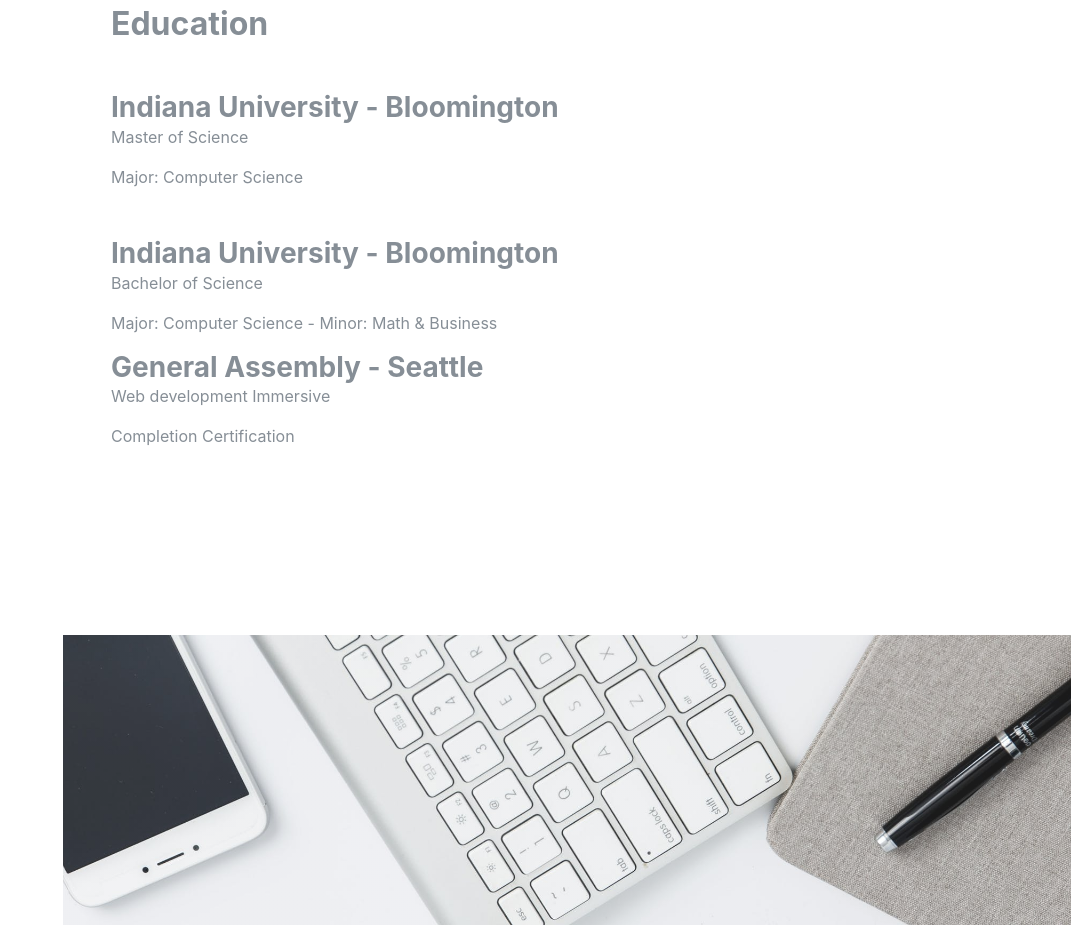
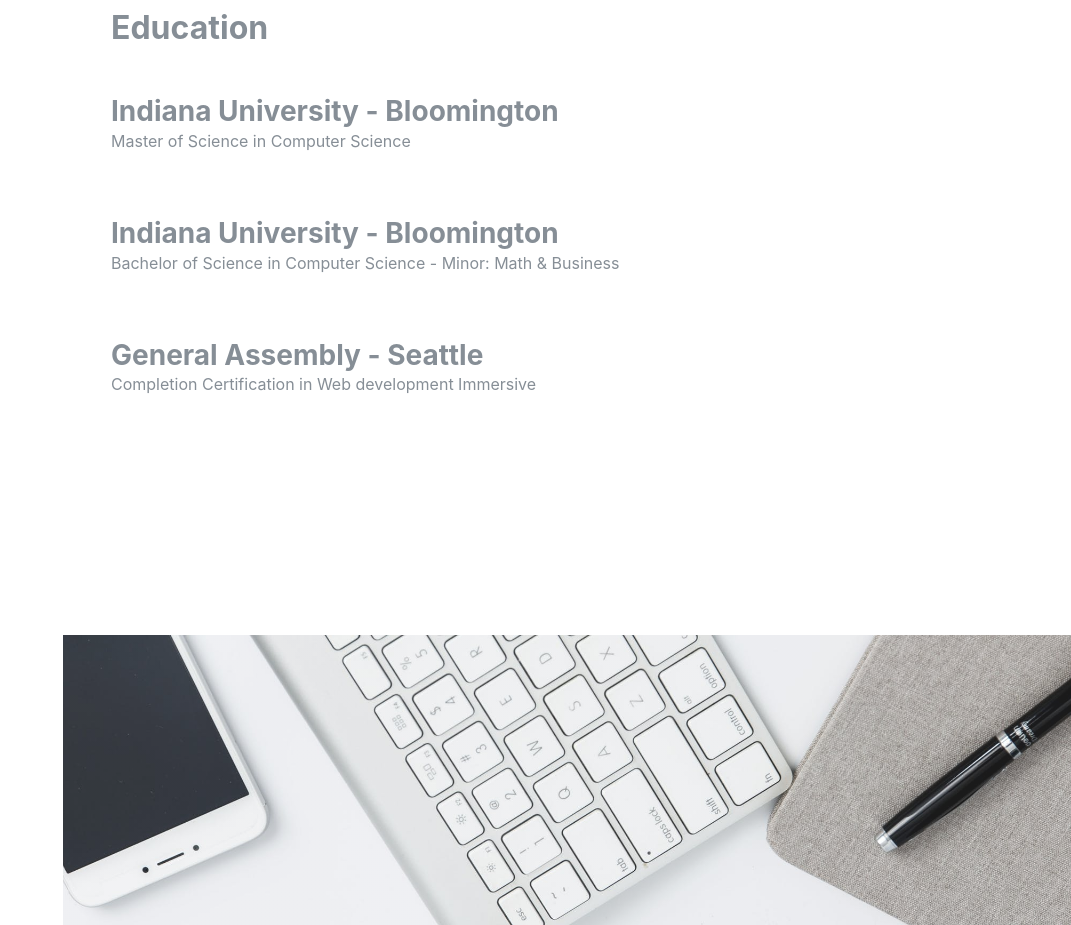
Before and after one commit to yuanjli/yuanjli.github.io, a plain HTML site: page index.html in a window 1280 px wide. Shown: the part 2260-3185 px from the top of the page, without its empty margins (209-1280 px from the left). Drawn offline with Linux system fonts and the light colour scheme.

Commit message:
edited education section

```diff
--- a/index.html
+++ b/index.html
@@ -179,30 +179,27 @@
         <div class="resume-item d-flex flex-column flex-md-row mb-5">
           <div class="resume-content mr-auto">
             <h3 class="mb-0">Indiana University - Bloomington</h3>
-            <div class="subheading mb-3">Master of Science</div>
-            <div>Major: Computer Science</div>
+            <div class="subheading mb-3">Master of Science in Computer Science</div>
           </div>
           <!-- <div class="resume-date text-md-right">
             <span class="text-primary">August 2016 - Dec 2017</span>
           </div> -->
         </div>
 
-        <div class="resume-item d-flex flex-column flex-md-row">
+        <div class="resume-item d-flex flex-column flex-md-row mb-5">
           <div class="resume-content mr-auto">
             <h3 class="mb-0">Indiana University - Bloomington</h3>
-            <div class="subheading mb-3">Bachelor of Science</div>
-            <p>Major: Computer Science - Minor: Math & Business </p>
+            <div class="subheading mb-3">Bachelor of Science in Computer Science - Minor: Math & Business</div>
           </div>
           <!-- <div class="resume-date text-md-right">
             <span class="text-primary">August 2012 - May 2016</span>
           </div> -->
         </div>
 
-        <div class="resume-item d-flex flex-column flex-md-row">
+        <div class="resume-item d-flex flex-column flex-md-row mb-5">
           <div class="resume-content mr-auto">
             <h3 class="mb-0">General Assembly - Seattle</h3>
-            <div class="subheading mb-3">Web development Immersive</div>
-            <p> Completion Certification </p>
+            <div class="subheading mb-3">Completion Certification in Web development Immersive</div>
           </div>
           <!-- <div class="resume-date text-md-right">
             <span class="text-primary">July 2018 - Oct 2018</span>
```
